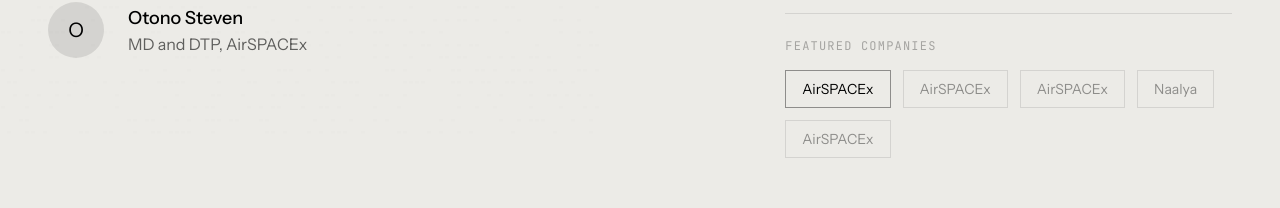
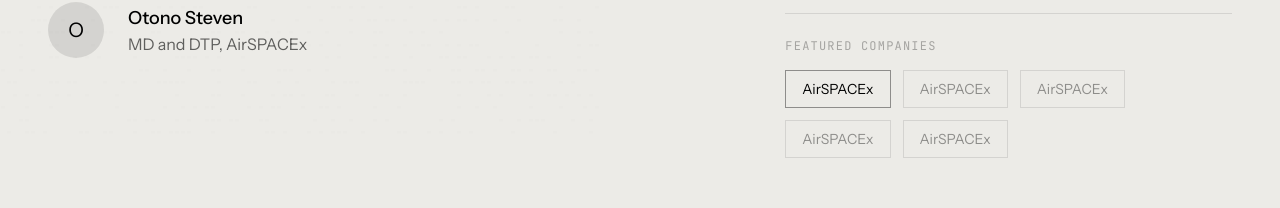
Before and after one commit to nastylex/ZEROGRAVITY2-08, a Next.js app: page / in a window 1280 px wide. Shown: the part 11617-11825 px from the top of the page. Built offline with nearby package versions, Linux system fonts and the light colour scheme.

Commit message:
Update testimonials-section.tsx

```diff
--- a/components/landing/testimonials-section.tsx
+++ b/components/landing/testimonials-section.tsx
@@ -29,7 +29,7 @@ const testimonials = [
     quote: "The design systems and infrastructure behind Zerogravity is perfectly aligned with modern cloud standards.",
     author: "DanaTenz",
     role: "Student",
-    company: "Naalya",
+    company: "AirSPACEx",
     metric: { value: "50+", label: "Global regions" },
   },
    {
```
